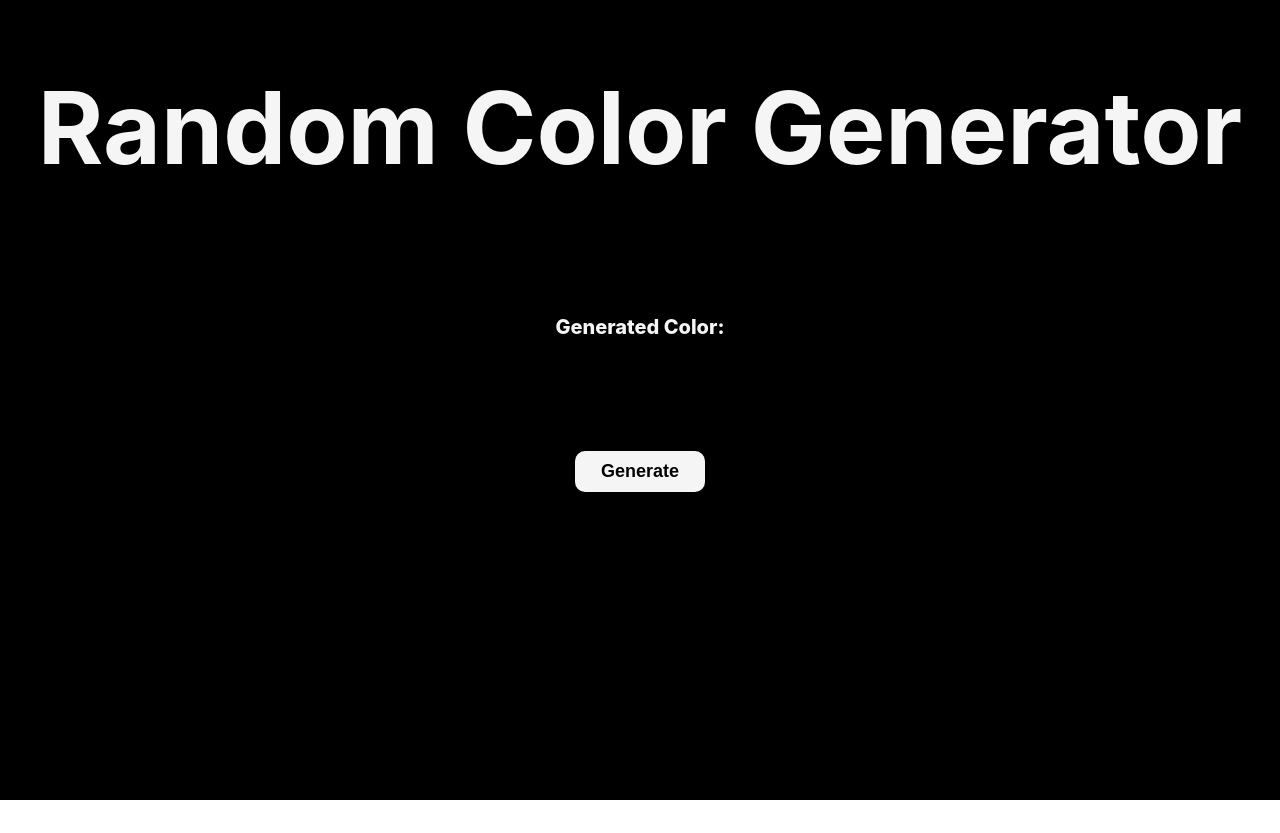
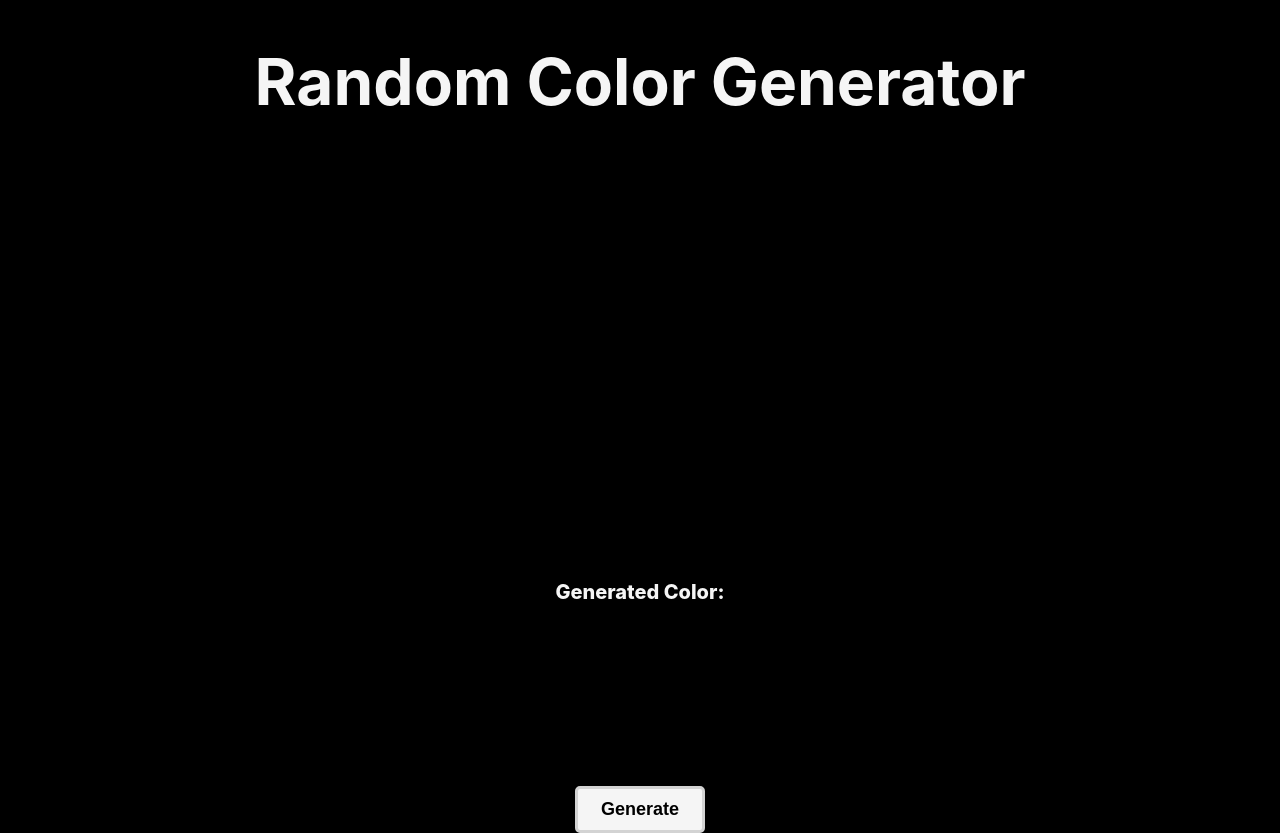
Before and after one commit to 5ebi/react-random-color-generator, a React app: page / in a window 1280 px wide. Before the commit the page ends 800 px from the top, so only its background shows below. Built offline with nearby package versions, Linux system fonts and the light colour scheme; the HTML template or start-up script is replaced by a standard one.

Commit message:
changed the css so everyhting is a little better viewable by drone

```diff
--- a/src/App.js
+++ b/src/App.js
@@ -18,11 +18,14 @@ export default function App() {
         display: 'flex',
         flexDirection: 'column',
         alignItems: 'center',
-        justifyContent: 'flex-start',
+        justifyContent: 'center',
         backgroundColor: color,
+        overflow: 'auto',
       }}
     >
-      <h1 style={{ fontSize: 100, color: offwhite }}>Random Color Generator</h1>
+      <h1 style={{ fontSize: '5vw', color: offwhite, marginBottom: '400px' }}>
+        Random Color Generator
+      </h1>
 
       <div
         style={{
@@ -34,6 +37,7 @@ export default function App() {
           padding: '40px',
           borderRadius: '10px',
           textAlign: 'center',
+          marginBottom: '10px',
         }}
       >
         <p
@@ -53,7 +57,7 @@ export default function App() {
         >
           {color}
         </p>
-
+      </div>
       <button
         onClick={handleGenerate}
         style={{
@@ -64,13 +68,13 @@ export default function App() {
           cursor: 'pointer',
           backgroundColor: offwhite,
           color: black,
-            borderRadius: '10px',
-            border: 5,
+          borderRadius: '5px',
+          border: '3px solid lightgrey', // Korrektur hier
+          marginTop: '20px', // Abstand zum vorherigen Element
         }}
       >
         Generate
       </button>
     </div>
-    </div>
   );
 }
```
Lines whose indentation alone changed are shown as unchanged.
